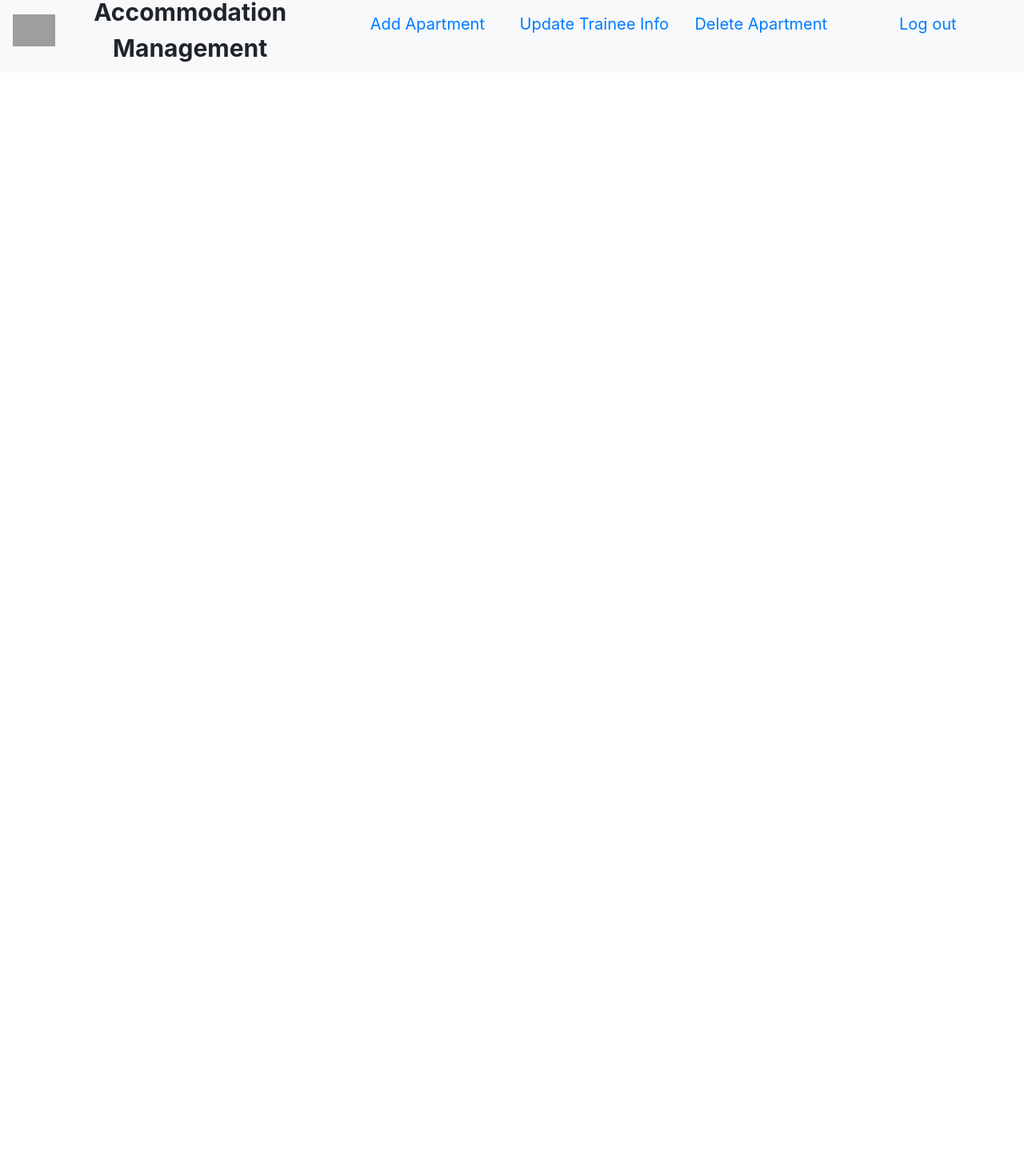
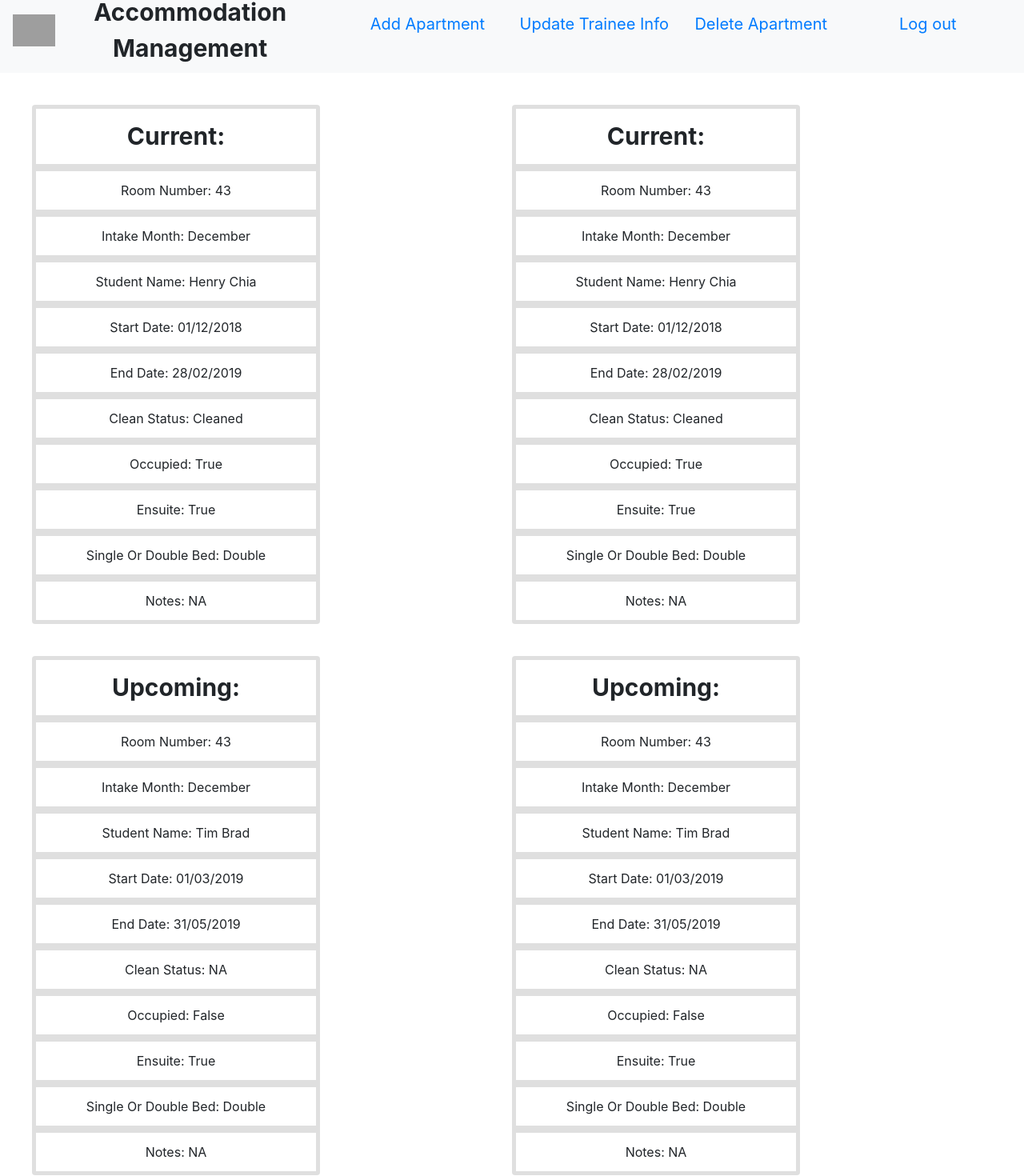
Before and after one commit to team3-apartments/ApartmentManager-Client, a React (Create React App) app: page /apartmentdetail in a window 1280 px wide. Shown: the part 15-1485 px from the top of the page at 80% size. Before the commit the page ends 800 px from the top, so only its background shows below. Built offline with nearby package versions, Linux system fonts and the light colour scheme; grey boxes are pictures that could not be loaded.

Commit message:
apartment and occupant details displayed

```diff
--- a/src/App.css
+++ b/src/App.css
@@ -25,6 +25,34 @@ vertical-align: middle;
 float: left;
 width:25%;
 
+}
+
+#border {
+  border-style: solid;
+  border-width: thick;
+  width: 60%;
+}
+
+#border-header {
+  border-style: solid;
+  border-width: thick;
+  font-size: 30px;
+  font-weight: bold;
+  width: 60%;
+}
+
+#border-header2 {
+  border-style: solid;
+  border-width: thick;
+  font-size: 30px;
+  font-weight: bold;
+  margin-top: 40px;
+  width: 60%;
+}
+
+.right-hand-side-table {
+  top: 145px;
+  right: 200px;
 }
 
 .App-header {
@@ -68,3 +96,16 @@ width:25%;
     transform: rotate(360deg);
   }
 }
+
+#current-upcoming-container {
+  display: flex;
+  flex-direction: row;
+  justify-content: center;
+  width: 60% !important;
+  margin: 0 auto;
+  margin-bottom: 20px !important;
+}
+
+#current-upcoming-container > div > ul {
+ width: 600px;
+}
--- a/src/App.js
+++ b/src/App.js
@@ -8,6 +8,7 @@ import DeleteApartment from './Components/DeleteApartment';
 import AddApartment from './Components/AddApartment';
 import Login from './Components/Login';
 import Home from './Components/Home';
+import ApartmentDetail from './Components/ApartmentDetail';
 
 
 
@@ -20,10 +21,12 @@ class App extends Component {
           <div className= "Mainpara">
 
            <Route exact path="/" component={Login} />
-           <Route exact path="/home" component={Home} />
+           <Route exact path="/apartmentdetail" component={ApartmentDetail} />
+
            {/* {(sessionStorage.getItem("Account"))=== null? <Route exact path="/addapartment" component={Login} />:<Route exact path="/addapartment" component={AddApartment} />}\*/} <Route exact path="/addapartment" component={AddApartment} />
            {/* {(sessionStorage.getItem("Account"))=== null? <Route exact path="/delete" component={Login} />:<Route exact path="/delete" component={DeleteForm} /> } */} <Route exact path="/deleteapartment" component={DeleteApartment} />
            {/* {(sessionStorage.getItem("Account"))=== null? <Route exact path="/updatetrainee" component={Login} />:<Route exact path="/updatetrainee" component={UpdateTrainee} />  } */} <Route exact path="/updateform" component={UpdateForm} />
+            {/* {(sessionStorage.getItem("Account"))=== null? <Route exact path="/home" component={Login} />:<Route exact path="/home" component={Home} />  } */}<Route exact path="/home" component={Home} />
                </div>
         </div>
       </BrowserRouter>
--- /dev/null
+++ b/src/Components/ApartmentDetail.js
@@ -0,0 +1,70 @@
+import React, { Component } from 'react';
+
+class ApartmentDetail extends Component {
+  render() {
+    return (
+      <div className="App">
+        <div id="current-upcoming-container">
+          <div>
+            <ul className="list-group">
+              <li id="border-header" className="list-group-item">Current:</li>
+              <li id="border" className="list-group-item">Room Number: 43</li>
+              <li id="border" className="list-group-item">Intake Month: December</li>
+              <li id="border" className="list-group-item">Student Name: Henry Chia</li>
+              <li id="border" className="list-group-item">Start Date: 01/12/2018</li>
+              <li id="border" className="list-group-item">End Date: 28/02/2019</li>
+              <li id="border" className="list-group-item">Clean Status: Cleaned</li>
+              <li id="border" className="list-group-item">Occupied: True</li>
+              <li id="border" className="list-group-item">Ensuite: True</li>
+              <li id="border" className="list-group-item">Single Or Double Bed: Double</li>
+              <li id="border" className="list-group-item">Notes: NA</li>
+            </ul>
+            <ul className="list-group">
+              <li id="border-header2" className="list-group-item">Upcoming:</li>
+              <li id="border" className="list-group-item">Room Number: 43</li>
+              <li id="border" className="list-group-item">Intake Month: December</li>
+              <li id="border" className="list-group-item">Student Name: Tim Brad</li>
+              <li id="border" className="list-group-item">Start Date: 01/03/2019</li>
+              <li id="border" className="list-group-item">End Date: 31/05/2019</li>
+              <li id="border" className="list-group-item">Clean Status: NA</li>
+              <li id="border" className="list-group-item">Occupied: False</li>
+              <li id="border" className="list-group-item">Ensuite: True</li>
+              <li id="border" className="list-group-item">Single Or Double Bed: Double</li>
+              <li id="border" className="list-group-item">Notes: NA</li>
+            </ul>
+          </div>
+          <div className="right-hand-side-table">
+            <ul className="list-group">
+              <li id="border-header" className="list-group-item">Current:</li>
+              <li id="border" className="list-group-item">Room Number: 43</li>
+              <li id="border" className="list-group-item">Intake Month: December</li>
+              <li id="border" className="list-group-item">Student Name: Henry Chia</li>
+              <li id="border" className="list-group-item">Start Date: 01/12/2018</li>
+              <li id="border" className="list-group-item">End Date: 28/02/2019</li>
+              <li id="border" className="list-group-item">Clean Status: Cleaned</li>
+              <li id="border" className="list-group-item">Occupied: True</li>
+              <li id="border" className="list-group-item">Ensuite: True</li>
+              <li id="border" className="list-group-item">Single Or Double Bed: Double</li>
+              <li id="border" className="list-group-item">Notes: NA</li>
+            </ul>
+            <ul className="list-group">
+              <li id="border-header2" className="list-group-item">Upcoming:</li>
+              <li id="border" className="list-group-item">Room Number: 43</li>
+              <li id="border" className="list-group-item">Intake Month: December</li>
+              <li id="border" className="list-group-item">Student Name: Tim Brad</li>
+              <li id="border" className="list-group-item">Start Date: 01/03/2019</li>
+              <li id="border" className="list-group-item">End Date: 31/05/2019</li>
+              <li id="border" className="list-group-item">Clean Status: NA</li>
+              <li id="border" className="list-group-item">Occupied: False</li>
+              <li id="border" className="list-group-item">Ensuite: True</li>
+              <li id="border" className="list-group-item">Single Or Double Bed: Double</li>
+              <li id="border" className="list-group-item">Notes: NA</li>
+            </ul>
+          </div>
+        </div>
+      </div>
+    );
+  }
+}
+
+export default ApartmentDetail;
--- a/src/Components/Home.js
+++ b/src/Components/Home.js
@@ -23,7 +23,7 @@ class Home extends Component {
                     <tbody>
                         <tr className="table-danger">
                             <td>X1</td>
-                            <th><a href="/">1502</a></th>
+                            <th><a href="/apartmentdetail">1502</a></th>
                             <td>43</td>
                             <td>Henry Chia</td>
                             <td>December Intake</td>
@@ -32,7 +32,7 @@ class Home extends Component {
                         </tr>
                         <tr className="table-danger">
                             <td>Number One</td>
-                            <th><a href="/">1803</a></th>
+                            <th><a href="/apartmentdetail">1803</a></th>
                             <td>14</td>
                             <td>Josh Dowling</td>
                             <td>December Intake</td>
@@ -41,7 +41,7 @@ class Home extends Component {
                         </tr>
                         <tr className="table-warning">
                             <td>Heart</td>
-                            <th><a href="/">2201</a></th>
+                            <th><a href="/apartmentdetail">2201</a></th>
                             <td>20</td>
                             <td>Jim Bob</td>
                             <td>February Intake</td>
@@ -50,7 +50,7 @@ class Home extends Component {
                         </tr>
                         <tr className="table-primary">
                             <td >Number One</td>
-                            <th scope="row"><a href="/">1101</a></th>
+                            <th scope="row"><a href="/apartmentdetail">1101</a></th>
                             <td>34</td>
                             <td>Beyonce Knowles</td>
                             <td>March Intake</td>
--- a/src/Components/Navbar.js
+++ b/src/Components/Navbar.js
@@ -6,7 +6,7 @@ class Navbar extends Component {
         return (
             <div className="App">
                 <nav class="navbar navbar-expand-lg navbar-light bg-light">
-                    <a className="navbar-brand" href="/"><img src={require("../Images/qa-logo.png")} /></a>
+                    <a className="navbar-brand" href="/home"><img src={require("../Images/qa-logo.png")} /></a>
                     <a className="Title">Accommodation Management</a>
                         <ul id="nav-ul">
                             <li><Link to="/addapartment">Add Apartment</Link></li>
```
Also changed, not shown: src/Components/ApartmentDetails.js (deleted, +0 -13 lines), src/Components/FilterBar.js (+16 -16 lines).
